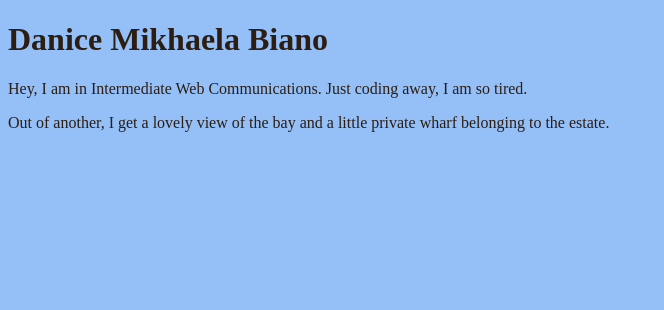
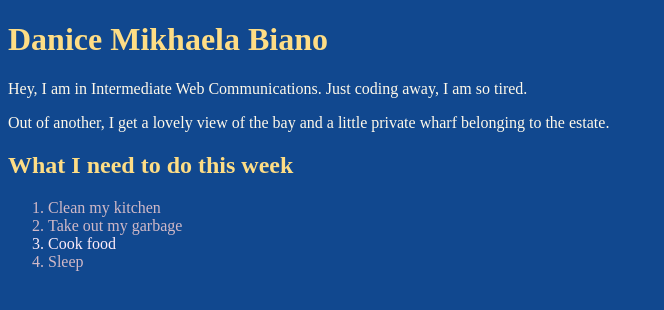
Before and after one commit to DaniceB/intermediate-web-first-repo, a plain HTML site: page index.html in a window 1280 px wide. Shown: the whole page, without its empty margins (0-664 px from the left). Drawn offline with Linux system fonts and the light colour scheme.

Commit message:
Changed colour for background and text

```diff
--- a/index.html
+++ b/index.html
@@ -13,5 +13,13 @@
         <h1> Danice Mikhaela Biano </h1>
         <p> Hey, I am in Intermediate Web Communications. Just coding away, I am so tired. </p>
         <p> Out of another, I get a lovely view of the bay and a little private wharf belonging to the estate.</p>
+
+        <h2> What I need to do this week</h2>
+        <ol>
+            <li class="personal">Clean my kitchen</li>
+            <li class="personal">Take out my garbage</li>
+            <li class="non-personal">Cook food</li>
+            <li class="personal">Sleep</li>
+        </ol>
 </body>
 </html>
--- a/style.css
+++ b/style.css
@@ -1,4 +1,20 @@
 body{
-    background-color: rgb(148, 191, 247);
-    color: rgb(44, 30, 19);
+    background-color: rgb(17, 72, 143);
+    color: rgb(255, 249, 234);
 }
+
+h1{
+    color: rgb(254, 221, 133);
+}
+
+h2{
+    color: rgb(254, 221, 133);
+}
+
+li.personal{
+    color: rgb(209, 185, 199);
+}
+
+li.non-personal{
+    color: rgb(255, 237, 249);
+}
```
